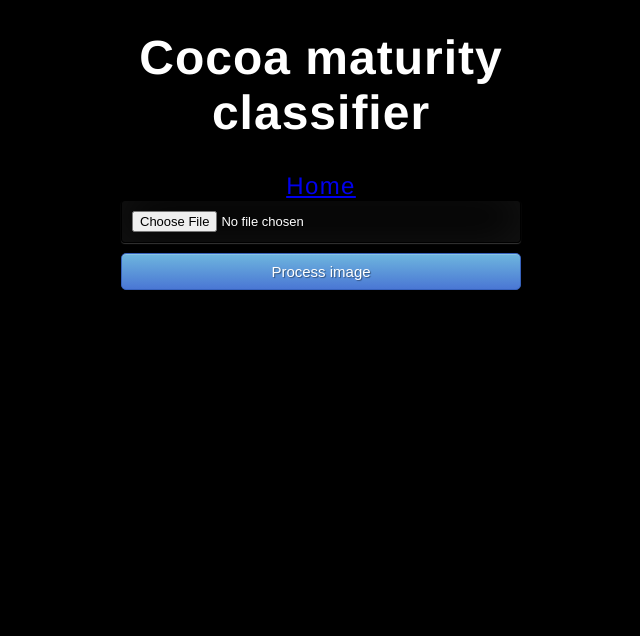
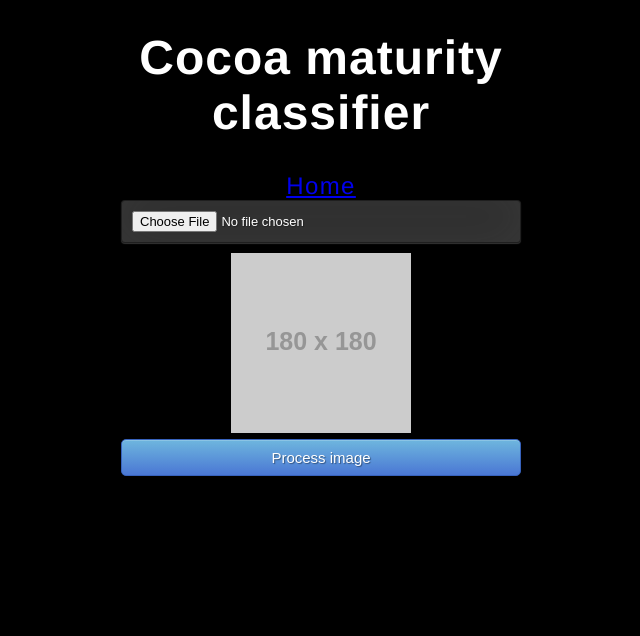
Before and after one commit to varounhanooman/cocoa_maturity, a Flask app: page / in a window 1280 px wide. Shown: the part 172-808 px from the top of the page, without its empty margins (369-1009 px from the left). Run offline with Flask 2, Linux system fonts and the light colour scheme; grey boxes labelled with a size stand in for pictures from a placeholder-image service; parts of the project's set-up code (start-up, migrations or seed data) failed here and were passed over; some libraries are stand-ins or nearby versions.

Commit message:
Update index.html

```diff
--- a/templates/index.html
+++ b/templates/index.html
@@ -8,6 +8,28 @@
 <link href='https://fonts.googleapis.com/css?family=Hind:300' rel='stylesheet' type='text/css'>
 <link href='https://fonts.googleapis.com/css?family=Open+Sans+Condensed:300' rel='stylesheet' type='text/css'>
 <link rel="stylesheet" href="{{ url_for('static', filename='css/style.css') }}">
+<script>
+	function readURL(input) {
+            if (input.files && input.files[0]) {
+                var reader = new FileReader();
+
+                reader.onload = function (e) {
+                    $('#blah')
+                        .attr('src', e.target.result);
+                };
+
+                reader.readAsDataURL(input.files[0]);
+            }
+        }
+</script>
+<style>
+img{
+  max-width:180px;
+}
+input[type=file]{
+padding:10px;
+background:#2d2d2d;}
+</style>
 
 </head>
 
@@ -28,8 +50,8 @@
 		<input type="text" name="BS" placeholder="blue dev" required="required" />
         -->
 
-        <input type="file" name="file" required="required">
-
+        <input type="file" name="file" onchange="readURL(this);" required="required">
+	<img id="blah" src="http://placehold.it/180" alt="your image" />
         <button type="submit" class="btn btn-primary btn-block btn-large">Process image</button>
     </form>
 
```
